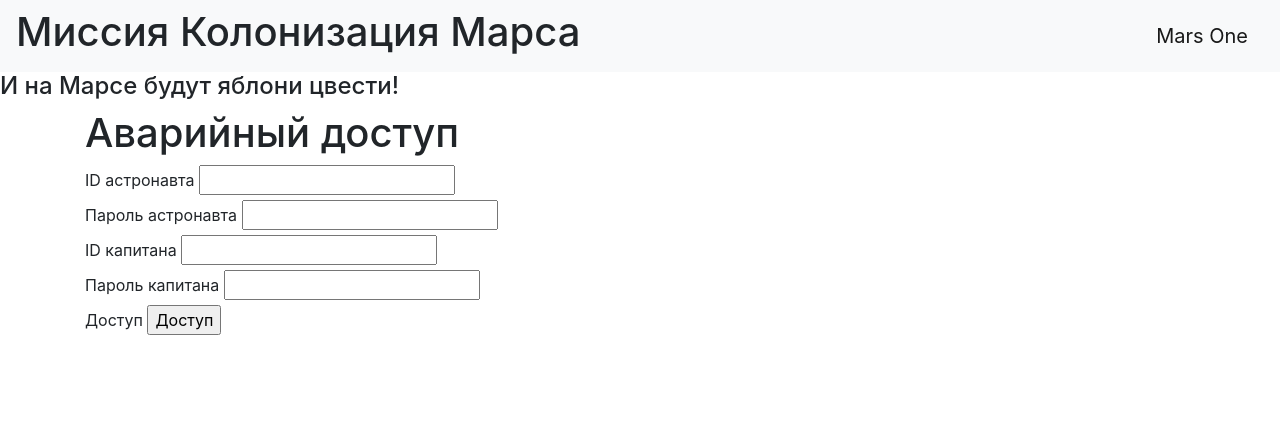
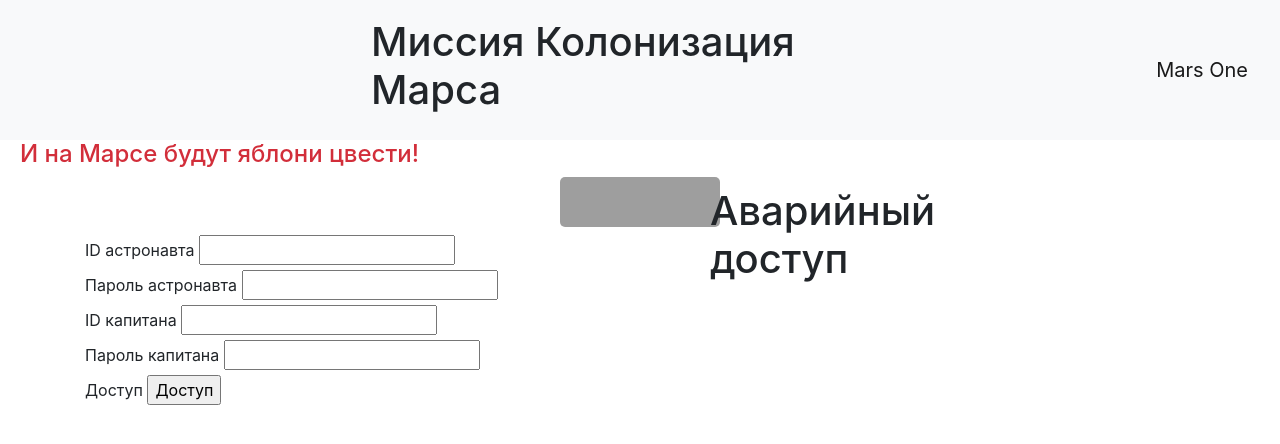
Before and after one commit to avalanche05/flask-progect, a Flask app: page /login in a window 1280 px wide. Shown: the top 444 px of the page. Run offline with Flask 2, Linux system fonts and the light colour scheme; some libraries are stand-ins or nearby versions; grey boxes are pictures that could not be loaded.

Commit message:
Двойная защита

```diff
--- a/main.py
+++ b/main.py
@@ -53,7 +53,7 @@ def login():
 def answer():
     data = dict()
     data['title'] = 'название'
-    data['lastname'] = 'Ilin'
+    data['lastname'] = 'Ильин'
     data['firstname'] = 'Ivan'
     data['education'] = 'education'
     data['profession'] = 'profession'
--- a/static/css/style.css
+++ b/static/css/style.css
@@ -18,15 +18,15 @@ form.login_form {
 }
 
 .label {
-    background-image: url('../img/label.png');
-    width: 600px;
-    height: 400px;
-    background-position: center;
-    -webkit-background-size: cover;
-    background-size: cover;
+    background-image: url('../img/logo.png');
+    width: 150px;
+    height: 50px;
+    padding-left: 150px;
+
 }
+
 
 h4 {
     color: #d22e3a;
-    margin-left:20px
+    margin-left: 20px
 }
--- a/templates/base.html
+++ b/templates/base.html
@@ -2,7 +2,7 @@
 <html lang="en">
 <head>
     <meta charset="utf-8">
-    <link rel="stylesheet" type="text/css" href="../css/style.css'"/>
+    <link rel="stylesheet" type="text/css" href='/static/css/style.css'/>
     <meta name="viewport" content="width=device-width, initial-scale=1, shrink-to-fit=no">
     <link rel="stylesheet"
           href="https://stackpath.bootstrapcdn.com/bootstrap/4.4.1/css/bootstrap.min.css"
--- a/templates/login.html
+++ b/templates/login.html
@@ -2,7 +2,7 @@
 
 {% block content %}
 
-<div class="label"><h1>Аварийный доступ</h1></div>
+<h1 class="label">Аварийный доступ</h1>
 
 <form action="" method="post" novalidate>
     <div>
```
